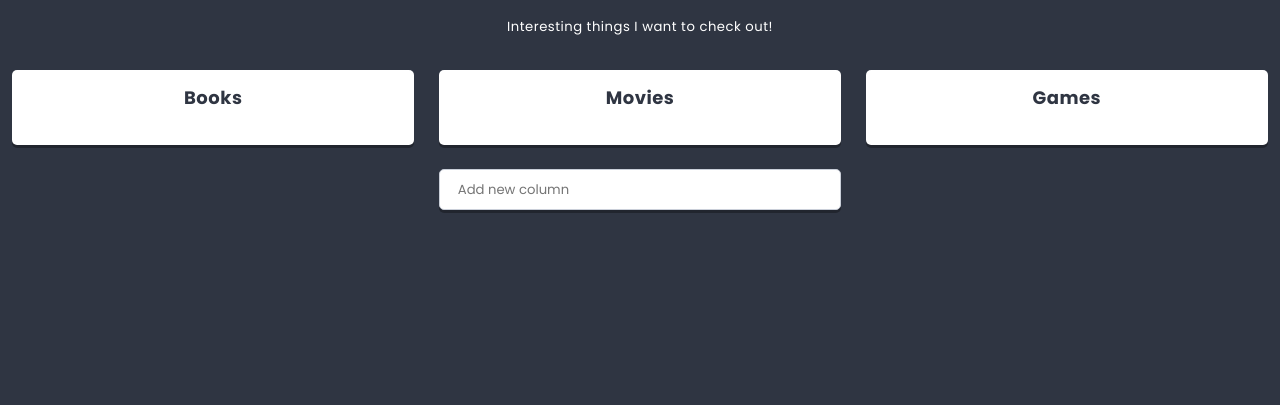
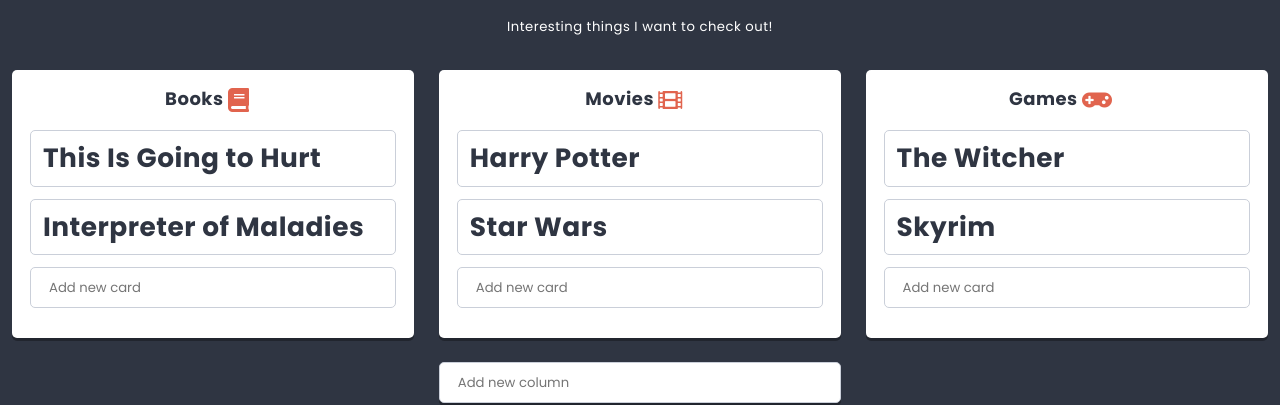
Before and after one commit to adriannagryglak/nauka-reacta, a React app: page / in a window 1280 px wide. Shown: the part 362-767 px from the top of the page. Built offline with nearby package versions, Linux system fonts and the light colour scheme.

Commit message:
Add working Card component

```diff
--- a/src/components/App/App.js
+++ b/src/components/App/App.js
@@ -13,6 +13,7 @@
         <List {...listData} />
 
       </main>
+
     )
   }
 }
--- /dev/null
+++ b/src/components/Card/Card.js
@@ -0,0 +1,21 @@
+import React from 'react';
+import styles from './Card.scss';
+import PropTypes from 'prop-types';
+
+
+class Card extends React.Component{
+  static propTypes = {
+    title: PropTypes.string.isRequired,
+  }
+
+  render(){
+
+    return(
+      <section className={styles.component}>
+        <h1>{this.props.title}</h1>
+      </section>
+    )
+  }
+}
+
+export default Card;
--- a/src/components/Column/Column.js
+++ b/src/components/Column/Column.js
@@ -1,18 +1,56 @@
 import React from 'react';
 import styles from './Column.scss';
 import PropTypes from 'prop-types';
+import Creator from '../Creator/Creator.js';
+import {settings} from '../../data/dataStore';
+import Card from '../Card/Card.js';
+import Icon from '../Icon/Icon.js';
+
 
 class Column extends React.Component {
+
+
+  state = {
+    cards: this.props.cards || [],
+  }
+
    static propTypes = {
     title: PropTypes.string.isRequired,
+    cards: PropTypes.array,
   }
 
+  addCard(title){
+    this.setState(state =>(
+    {
+      cards:[
+        ...state.cards,
+        {
+          key: state.cards.length ? state.cards[state.cards.length-1].key+1 : 0,
+          title
+        }
+      ]
+     }
+    ));
+  }
 
   render() {
 
     return (
       <section className={styles.component}>
-        <h3 className={styles.title}>{this.props.title}</h3>
+        <h3 className={styles.title}>
+          {this.props.title}
+          <span className={styles.icon}> <Icon name={this.props.icon}/> </span>
+        </h3>
+
+
+      {this.state.cards.map(({key, ...cardProps}) => (
+          <Card key={key} {...cardProps} />
+        ))}
+
+      <div className={styles.creator}>
+        <Creator text={settings.cardCreatorText} action={title => this.addCard(title)}/>
+      </div>
+
       </section>
     )
   }
--- a/src/components/Hero/Hero.js
+++ b/src/components/Hero/Hero.js
@@ -18,7 +18,3 @@
 };
 
 export default Hero;
-
-
-
-// "http://uploads.kodilla.com/bootcamp/fer/11.react/space.png"
--- a/src/components/List/List.js
+++ b/src/components/List/List.js
@@ -48,12 +48,11 @@
         <div className={styles.description}>
           {ReactHtmlParser(this.props.description)}
         </div>
+
       <div className={styles.columns}>
-
         {this.state.columns.map(({key, ...columnProps}) => (
           <Column key={key} {...columnProps} />
         ))}
-
       </div>
 
       <div className={styles.creator}>
```
Also changed, not shown: src/components/Icon/Icon.js (renamed from src/components/Icon.js).
